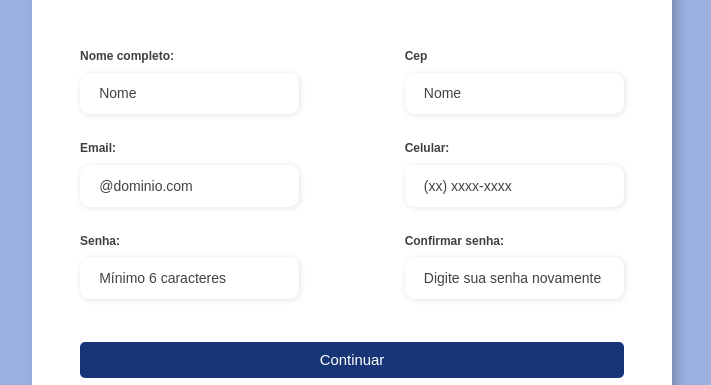
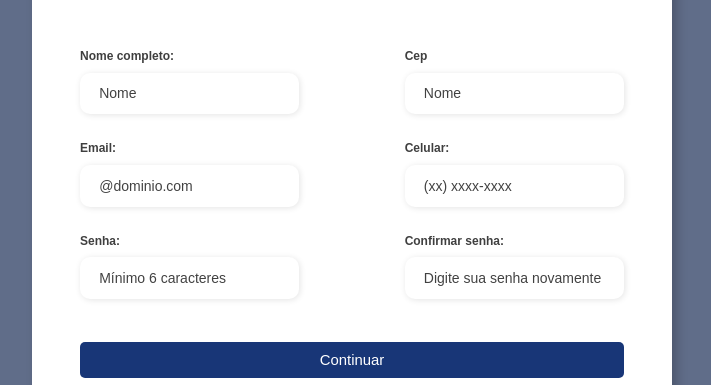
Before and after one commit to JoaoConde0/FadaMadrinha_IFMG, a plain HTML site: page Registro.html in a window 1280 px wide. Shown: the part 202-587 px from the top of the page, without its empty margins (288-999 px from the left). Drawn offline with nearby package versions, Linux system fonts and the light colour scheme.

Commit message:
Update style.css

```diff
--- a/style.css
+++ b/style.css
@@ -425,7 +425,7 @@ section.ods .flex {
     display: flex;
     justify-content: center;
     align-items: center;
-    background: #335fbd7d;
+    background: #10234da9;
 }
 
 .container {
```
